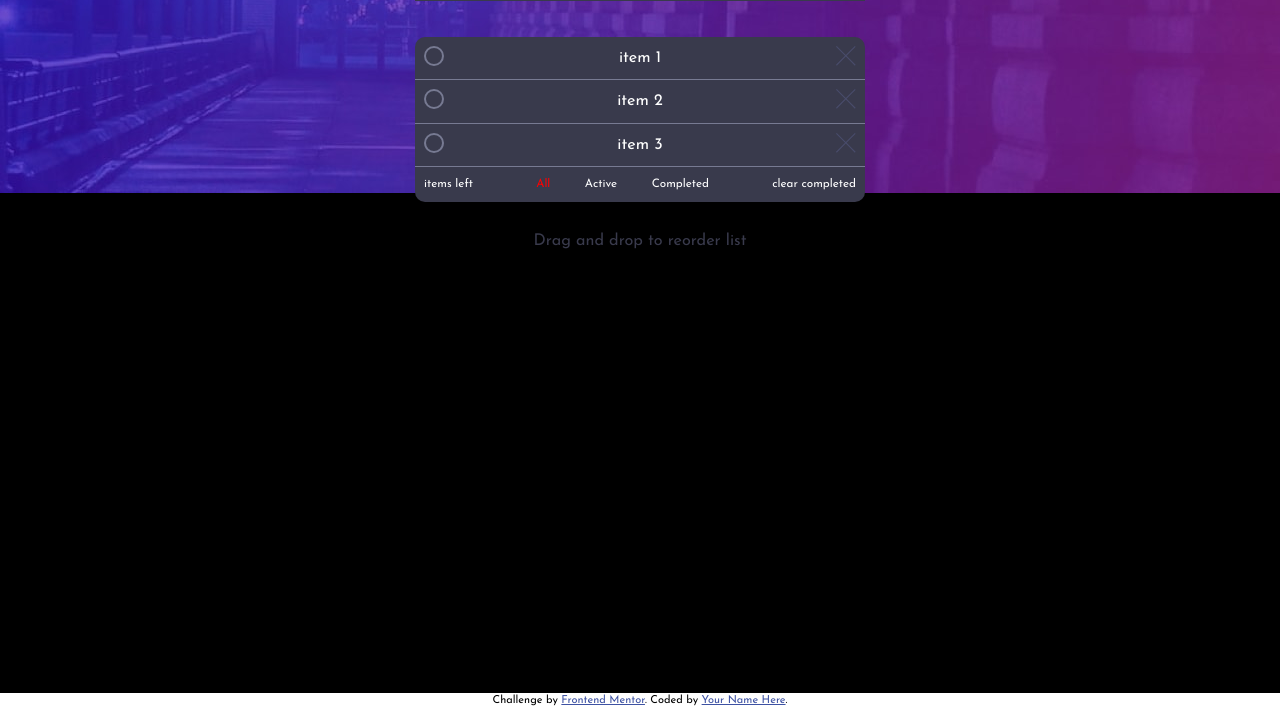
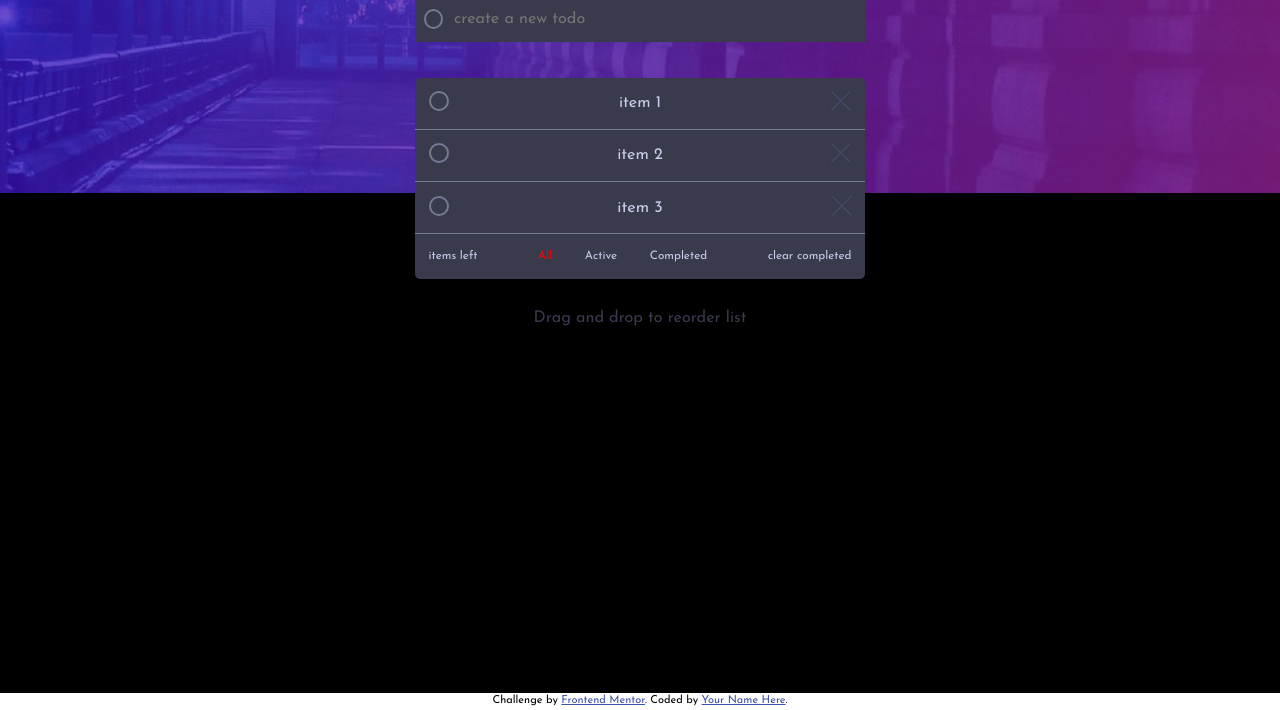
Before and after one commit to abe-m1/todo-app-vanilla-js, a website: page index.html in a window 1280 px wide. Shown: the part 107-817 px from the top of the page. Drawn offline with Linux system fonts and the light colour scheme.

Commit message:
light theme

```diff
--- a/scss/_variables.scss
+++ b/scss/_variables.scss
@@ -27,12 +27,16 @@ $veryDarkGrayishBlue: hsl(237, 14%, 26%);
   --background-color: black;
   --mobile-image: url('/images/bg-mobile-dark.jpg');
   --desktop-image: url('/images/bg-desktop-dark.jpg');
+  --todo-background: hsl(237, 14%, 26%);
+  --todo-text: hsl(234, 39%, 85%);
 }
 
 [data-theme='dark'] {
-  --background-color: white;
+  --background-color: hsl(236, 33%, 92%);
   --mobile-image: url('/images/bg-mobile-light.jpg');
   --desktop-image: url('/images/bg-desktop-light.jpg');
+  --todo-background: white;
+  --todo-text: hsl(237, 14%, 26%);
 }
 
 //mixins
--- a/scss/main.scss
+++ b/scss/main.scss
@@ -54,20 +54,24 @@ header {
   padding-top: 3px;
   color: #fff;
   font-size: 2.5rem;
+
+  @media (min-width: 380px) {
+    font-size: 5.5rem;
+  }
 }
 
 .input-container {
   width: 90%;
   margin: auto;
   display: flex;
-  background-color: $veryDarkGrayishBlue;
+  background-color: var(--todo-background);
   padding: 1rem;
   align-items: center;
 }
 
 input {
   width: 100%;
-  background-color: $veryDarkGrayishBlue;
+  background-color: transparent;
   border: none;
   border-radius: 5px;
   outline: none;
@@ -85,15 +89,15 @@ ul {
   display: flex;
   width: 90%;
   margin: auto;
-  background-color: $veryDarkGrayishBlue;
-  color: white;
-  padding: 1rem;
+  background-color: var(--todo-background);
+  color: var(--todo-text);
+  padding: 1.5rem;
   justify-content: space-between;
   border-bottom: 1px solid $darkGrayishBlue;
 
   &:first-child {
-    border-top-left-radius: 10px;
-    border-top-right-radius: 10px;
+    border-top-left-radius: 5px;
+    border-top-right-radius: 5px;
   }
 }
 
@@ -117,12 +121,12 @@ ul {
   display: flex;
   width: 90%;
   margin: auto;
-  background-color: $veryDarkGrayishBlue;
-  color: white;
-  padding: 1rem;
+  background-color: var(--todo-background);
+  color: var(--todo-text);
+  padding: 1.5rem;
   justify-content: space-between;
-  border-bottom-left-radius: 10px;
-  border-bottom-right-radius: 10px;
+  border-bottom-left-radius: 5px;
+  border-bottom-right-radius: 5px;
   display: none;
 }
 
```
Also changed, not shown: css/style.css.
